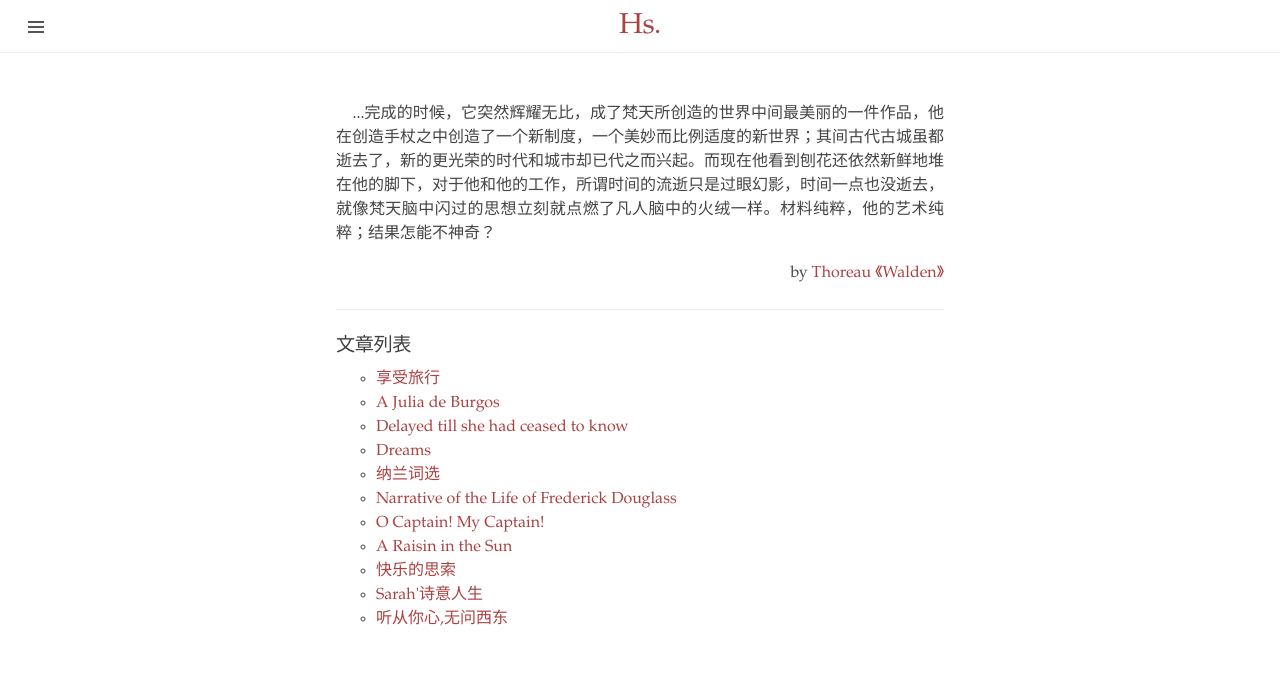
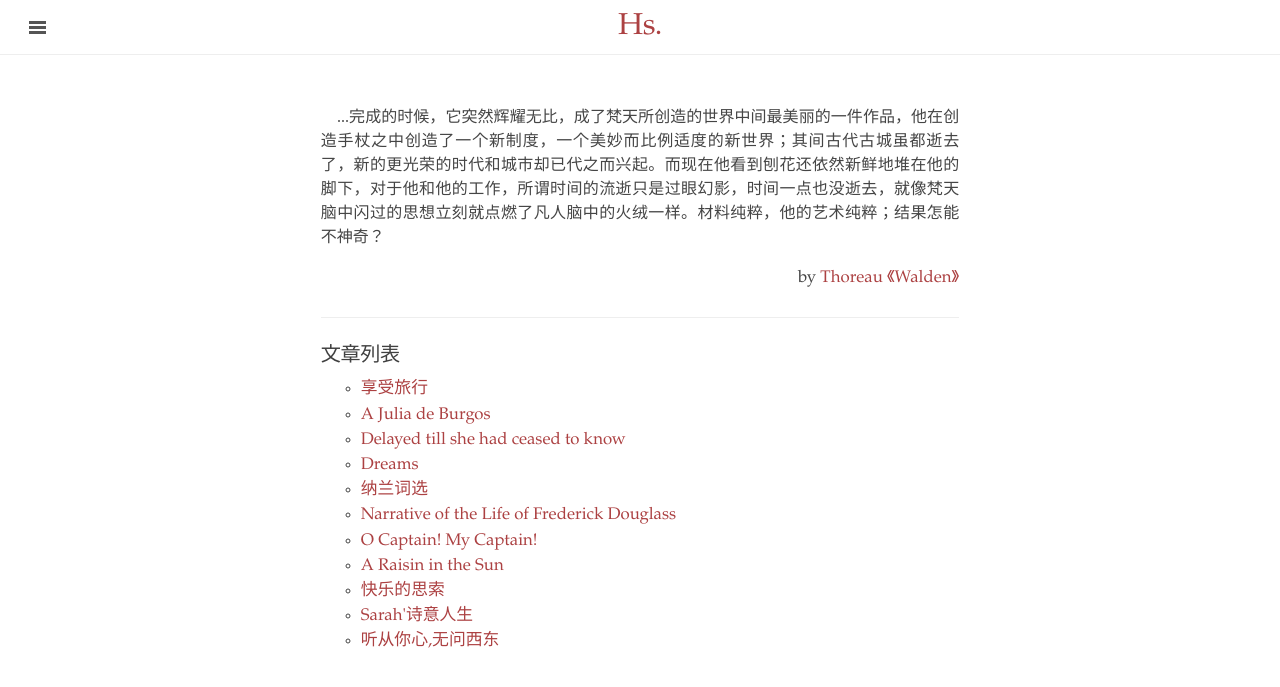
Before and after one commit to symphonyh/blog, a Jekyll site: the page built from index.html, in a window 1280 px wide. Shown: the top 687 px of the page. Built offline with Jekyll 4.4.1, drawn with Linux system fonts in a browser that asks for light colours.

Commit message:
2018-8-19:20:38

```diff
--- a/_includes/sidebar.html
+++ b/_includes/sidebar.html
@@ -4,7 +4,7 @@
 <!-- Toggleable sidebar -->
 <div class="sidebar" id="sidebar">
     <div class="sidebar-item">
-        <p style="font-family: "Microsoft YaHei"; ">{{ site.description }}</p>
+        <p style="font-family: "Microsoft YaHei"!important;">{{ site.description }}</p>
     </div>
     <nav class="sidebar-nav">
         <a class="sidebar-nav-item{% if page.url == site.baseurl %} active{% endif %}" href="{{ site.baseurl }}/">Home</a> {% comment %} The code below dynamically generates a sidebar nav of pages with `layout: page` in the front-matter. See readme for usage. {% endcomment %} {% assign pages_list = site.pages | sort:"url" %} {% for node in pages_list %} {% if node.title != null %} {% if node.layout == "page" %}
--- a/public/css/ed.css
+++ b/public/css/ed.css
@@ -33,7 +33,7 @@ body {
 
 html {
     font-family: "Palatino Linotype", "Book Antiqua", Palatino, serif;
-    font-size: 14.5px;
+    font-size: 16.8px;
     line-height: 1.5;
 }
 
@@ -49,7 +49,7 @@ small {
 
 @media (min-width: 38em) {
     html {
-        font-size: 16px;
+        font-size: 16.8px;
     }
 }
 
```
